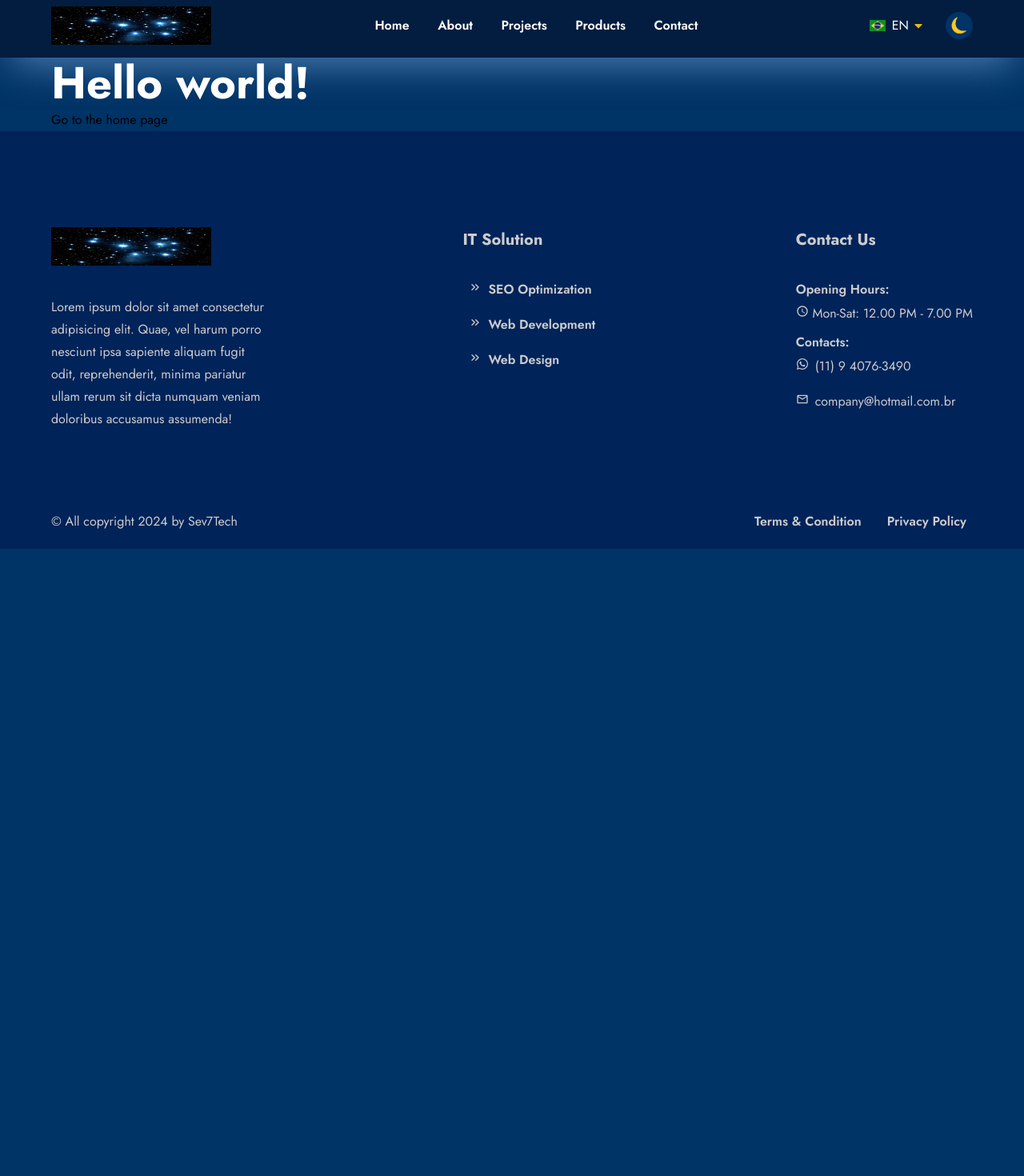
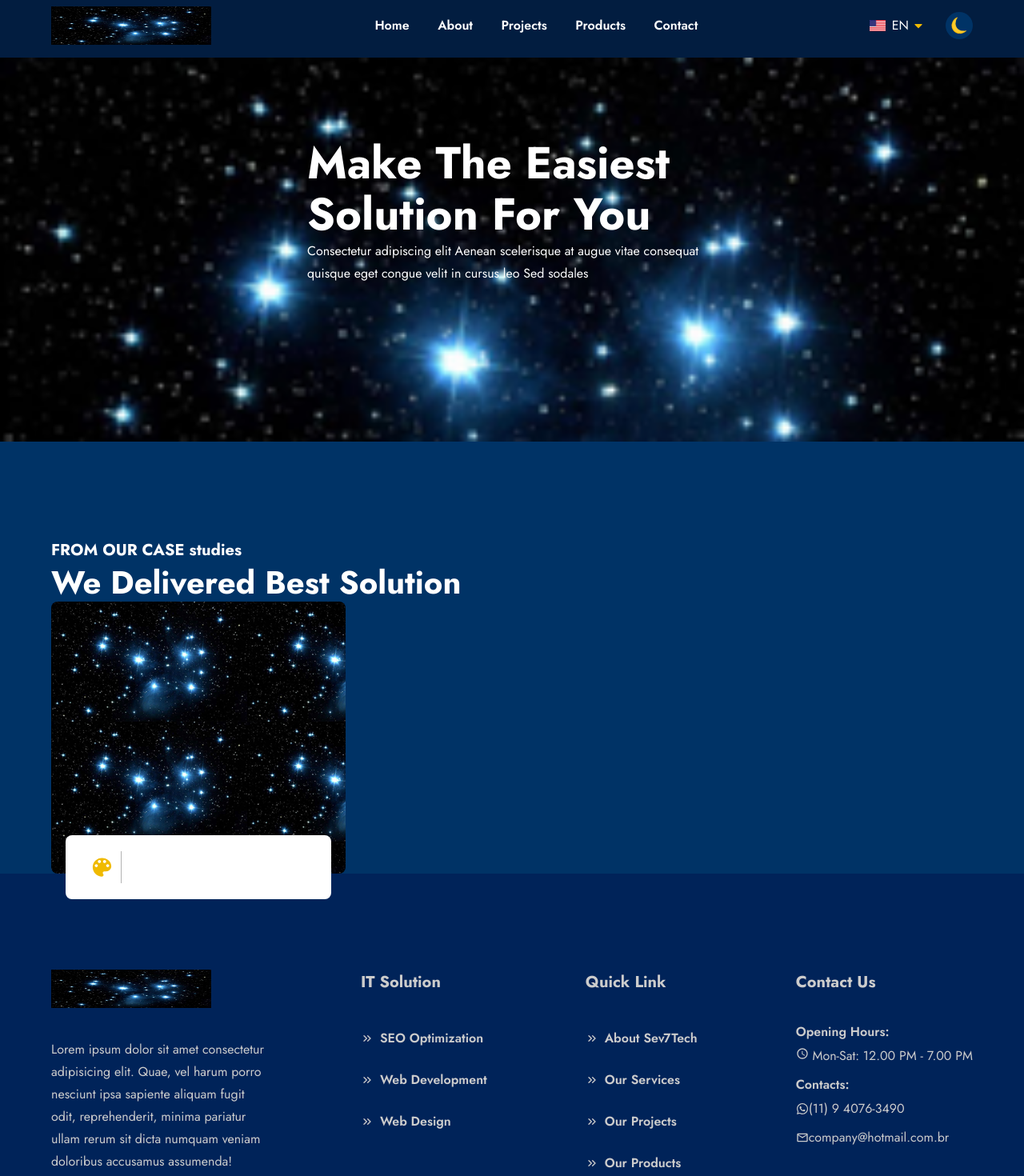
Before and after one commit to ADRIANOSANT0S/sev7tech, a Next.js app: page /en in a window 1280 px wide. Shown: the part 40-1510 px from the top of the page at 80% size. Before the commit the page ends 800 px from the top, so only its background shows below. Built offline with nearby package versions, Linux system fonts and the light colour scheme.

Commit message:
Feat: Make component Banner and 90% component CardImage

```diff
--- /dev/null
+++ b/src/Components/Banner/index.tsx
@@ -0,0 +1,14 @@
+import * as S from './styles'
+export type Props = {
+  url: string
+  children: React.ReactNode
+}
+const Banner = ({ url, children }: Props) => {
+  return (
+    <S.SectionBanner url={url}>
+      <div className="container">{children}</div>
+    </S.SectionBanner>
+  )
+}
+
+export default Banner
--- /dev/null
+++ b/src/Components/Banner/styles.ts
@@ -0,0 +1,21 @@
+'use client'
+
+import styled from 'styled-components'
+
+import { colors } from './../GlobalStyle/theme'
+import { Props } from '.'
+
+export const SectionBanner = styled.section<Omit<Props, 'children'>>`
+  height: 480px;
+  width: 100vw;
+  object-fit: fill;
+  background-image: url(${(prop) => prop.url});
+  background-repeat: no-repeat;
+  background-size: cover;
+
+  padding: 100px 0;
+
+  p {
+    color: ${colors.pureWhite};
+  }
+`
--- a/src/Components/Buttons/ButtonLanguage/index.tsx
+++ b/src/Components/Buttons/ButtonLanguage/index.tsx
@@ -1,6 +1,6 @@
 'use client'
 
-import React, { useState } from 'react'
+import React, { useState, useEffect, useMemo } from 'react'
 import { FaCaretDown } from 'react-icons/fa'
 import { usePathname, useRouter } from 'next/navigation'
 
@@ -12,23 +12,41 @@ const ButtonLanguages = () => {
   const router = useRouter()
   const pathname = usePathname()
 
-  const options = [
+  const options = useMemo(
+    () => [
+      {
+        value: 'EN',
+        label: <S.FlagImage src={'/image/en.png'} alt="EN flag" />
+      },
       {
         value: 'PT',
         label: <S.FlagImage src={'/image/pt.png'} alt="PT flag" />
       },
       {
-      value: 'EN',
-      label: <S.FlagImage src={'/image/en.png'} alt="EN flag" />
-    },
-    {
         value: 'ES',
         label: <S.FlagImage src={'/image/es.png'} alt="ES flag" />
       }
-  ]
+    ],
+    []
+  )
 
-  const [langLabel, setLangLabel] = useState(options[0].label) // Padrão: 'EN'
+  // Estado inicial definido como nulo para que seja atualizado no useEffect
+  const [langLabel, setLangLabel] = useState<React.ReactNode>(null)
   const [menuOpen, setMenuOpen] = useState(false)
+
+  useEffect(() => {
+    // Extrai o idioma da URL e define a bandeira correta com base nisso
+    const currentLang = pathname.split('/')[1]?.toLowerCase() || 'en'
+
+    // Busca o rótulo de idioma correspondente
+    const selectedOption = options.find(
+      (option) => option.value.toLowerCase() === currentLang
+    )
+
+    if (selectedOption) {
+      setLangLabel(selectedOption.label)
+    }
+  }, [pathname, options]) // Executa sempre que o pathname mudar
 
   // Render language and close the menu
   function handleClick(n: number) {
@@ -54,7 +72,7 @@ const ButtonLanguages = () => {
     <div>
       <S.DropdownContainer>
         <S.DropdownToggle onClick={() => setMenuOpen(!menuOpen)}>
-          {langLabel}{' '}
+          {langLabel}
           <Text as="span">
             {options
               .find(
--- /dev/null
+++ b/src/Components/Cards/CardImage/index.tsx
@@ -0,0 +1,31 @@
+import { MdColorLens } from 'react-icons/md'
+
+import * as S from './styles'
+
+import { Title, Text, LinkItem } from '@/Components/Typography'
+
+export type Props = {
+  url: string
+}
+
+const CardImage = ({ url }: Props) => {
+  return (
+    <S.BgImage url={url}>
+      <div>
+        <MdColorLens size={40} />
+        <Title as="h4">Design</Title>
+        <Text as="span">
+          Lorem ipsum dolor sit amet consectetur, adipi sicing elit. Repel
+          lendus consectetur, adipisicing elit. Repellendus voluptates.
+        </Text>
+        <LinkItem href="/">Read more</LinkItem>
+      </div>
+      <S.Description>
+        <MdColorLens size={40} />
+        <Title as="h3">Design</Title>
+      </S.Description>
+    </S.BgImage>
+  )
+}
+
+export default CardImage
--- /dev/null
+++ b/src/Components/Cards/CardImage/styles.ts
@@ -0,0 +1,98 @@
+'use client'
+
+import styled from 'styled-components'
+import { lighten } from 'polished'
+
+import { Props } from '.'
+
+import { colors } from '@/Components/GlobalStyle/theme'
+
+export const BgImage = styled.div<Props>`
+  display: flex;
+  justify-content: center;
+  position: relative;
+  padding: 40px 30px;
+  background-image: url(${(prop) => prop.url});
+
+  max-width: 368px;
+  height: 340px;
+  border-radius: 8px;
+
+  div:first-child {
+    display: flex;
+    justify-content: center;
+    align-items: center;
+    flex-direction: column;
+    height: 100%;
+    width: 100%;
+    z-index: 10;
+    opacity: 0;
+    transition: opacity 0.3s cubic-bezier(0.785, 0.135, 0.15, 0.86);
+
+    > svg {
+      background-color: ${colors.deepOcean};
+      transition: background-color 0.3s cubic-bezier(0.785, 0.135, 0.15, 0.86);
+
+      color: ${colors.goldAccent};
+      margin-right: 8px;
+      padding-right: 8px;
+    }
+
+    h4,
+    svg,
+    span {
+      margin-bottom: 8px;
+    }
+
+    span {
+      color: white;
+    }
+  }
+
+  &:hover {
+    div:first-child {
+      opacity: 1;
+      transition: opacity 0.3s cubic-bezier(0.785, 0.135, 0.15, 0.86);
+    }
+
+    div:last-child {
+      opacity: 0;
+      transition: opacity 0.1s cubic-bezier(0.785, 0.135, 0.15, 0.86);
+    }
+
+    &::before {
+      position: absolute;
+      content: '';
+      top: 0;
+      left: 0;
+      height: 100%;
+      width: 100%;
+      background-color: blue;
+      transition: background-color 0.3s cubic-bezier(0.785, 0.135, 0.15, 0.86);
+
+      border-radius: 8px;
+    }
+  }
+`
+
+export const Description = styled.div`
+  display: flex;
+  padding: 20px 30px;
+  position: absolute;
+  width: 90%;
+  border-radius: 8px;
+  background-color: white;
+  bottom: -32px;
+  z-index: 100;
+  opacity: 1;
+  transition: opacity 0.3s cubic-bezier(0.785, 0.135, 0.15, 0.86);
+  transition: background-color 0.3s cubic-bezier(0.785, 0.135, 0.15, 0.86);
+
+  svg {
+    display: flex;
+    color: ${colors.goldAccent};
+    border-right: 1px solid ${lighten(0.5, colors.charcoal)};
+    margin-right: 8px;
+    padding-right: 8px;
+  }
+`
--- a/src/Components/Footer/index.tsx
+++ b/src/Components/Footer/index.tsx
@@ -30,22 +30,37 @@ export const Footer = () => {
           <Title as="h3">IT Solution</Title>
           <ul>
             <li>
-              <LinkItem href="/">
-                <LuChevronsRight />
-                SEO Optimization
-              </LinkItem>
+              <LuChevronsRight />
+              <LinkItem href="/">SEO Optimization</LinkItem>
             </li>
             <li>
-              <LinkItem href="/">
-                <LuChevronsRight />
-                Web Development
-              </LinkItem>
+              <LuChevronsRight />
+              <LinkItem href="/">Web Development</LinkItem>
             </li>
             <li>
-              <LinkItem href="/">
-                <LuChevronsRight />
-                Web Design
-              </LinkItem>
+              <LuChevronsRight />
+              <LinkItem href="/">Web Design</LinkItem>
+            </li>
+          </ul>
+        </div>
+        <div>
+          <Title as="h3">Quick Link</Title>
+          <ul>
+            <li>
+              <LuChevronsRight />
+              <LinkItem href="/">About Sev7Tech</LinkItem>
+            </li>
+            <li>
+              <LuChevronsRight />
+              <LinkItem href="/">Our Services</LinkItem>
+            </li>
+            <li>
+              <LuChevronsRight />
+              <LinkItem href="/">Our Projects</LinkItem>
+            </li>
+            <li>
+              <LuChevronsRight />
+              <LinkItem href="/">Our Products</LinkItem>
             </li>
           </ul>
         </div>
--- a/src/Components/Footer/styles.ts
+++ b/src/Components/Footer/styles.ts
@@ -30,17 +30,18 @@ export const FooterContainer = styled.footer`
     // Style container IT
     ul {
       display: flex;
-      gap: 16px;
+      gap: 8px;
       flex-direction: column;
 
-      li:hover > svg:hover,
-      a:hover {
-        color: ${lighten(0.07, colors.goldAccent)};
-        transition: color 0.3s ease-in-out;
+      // Align item
+      li {
+        display: flex;
+        align-items: center;
       }
 
-      svg {
-        margin-right: 8px;
+      li a:hover {
+        color: ${lighten(0.07, colors.goldAccent)} !important;
+        transition: color 0.3s ease-in-out;
       }
     }
 
@@ -56,7 +57,7 @@ export const FooterContainer = styled.footer`
 
       ul {
         display: flex;
-        row-gap: 16px;
+        row-gap: 8px;
       }
 
       span {
--- a/src/Components/Header/styles.ts
+++ b/src/Components/Header/styles.ts
@@ -7,14 +7,13 @@ export const HeaderContainer = styled.header`
   background-color: ${({ theme }) =>
     theme.bgHeader}; // Usar a cor de fundo do tema
   color: ${({ theme }) => theme.primaryText};
-
   box-shadow: 0px 21px 49px -14px ${({ theme }) => theme.shadow};
+  z-index: 100;
 
   &.fixedContainer {
     position: fixed;
     width: 100%;
     top: 0;
-    z-index: 10;
   }
 
   &.container-flex {
--- /dev/null
+++ b/src/app/[locale]/Home/index.tsx
@@ -0,0 +1,35 @@
+'use client'
+import { MdColorLens } from 'react-icons/md'
+
+import * as S from './styles'
+
+import Banner from '@/Components/Banner'
+import CardImage from '@/Components/Cards/CardImage'
+import { Title, Text } from '@/Components/Typography'
+
+const Home = () => {
+  return (
+    <>
+      <S.BannerSection>
+        <Banner url="/image/star.png">
+          <div>
+            <Title as="h1">Make The Easiest Solution For You</Title>
+            <Text as="p">
+              Consectetur adipiscing elit Aenean scelerisque at augue vitae
+              consequat quisque eget congue velit in cursus leo Sed sodales
+            </Text>
+          </div>
+        </Banner>
+      </S.BannerSection>
+      <div className="container">
+        <section>
+          <Title as="h3">FROM OUR CASE studies</Title>
+          <Title as="h2">We Delivered Best Solution</Title>
+          <CardImage url="/image/star.png">DIV</CardImage>
+        </section>
+      </div>
+    </>
+  )
+}
+
+export default Home
--- /dev/null
+++ b/src/app/[locale]/Home/styles.ts
@@ -0,0 +1,9 @@
+import styled from 'styled-components'
+
+export const BannerSection = styled.section`
+  margin-bottom: 120px;
+
+  div {
+    max-width: 40vw;
+  }
+`
--- a/src/app/[locale]/page.tsx
+++ b/src/app/[locale]/page.tsx
@@ -1,14 +1,11 @@
-import { useTranslations } from 'next-intl'
+import Home from './Home'
 
-import { Text, Title } from '@/Components/Typography'
-
-export default function Home() {
-  const t = useTranslations('HomePage')
-
+const HomePage = () => {
   return (
-    <main className="container">
-      <Title as="h1">{t('title')}</Title>
-      <Text as="p">{t('about')}</Text>
-    </main>
+    <div>
+      <Home />
+    </div>
   )
 }
+
+export default HomePage
```
Also changed, not shown: src/Components/Cards/index.tsx (added). Lines whose indentation alone changed are shown as unchanged.
